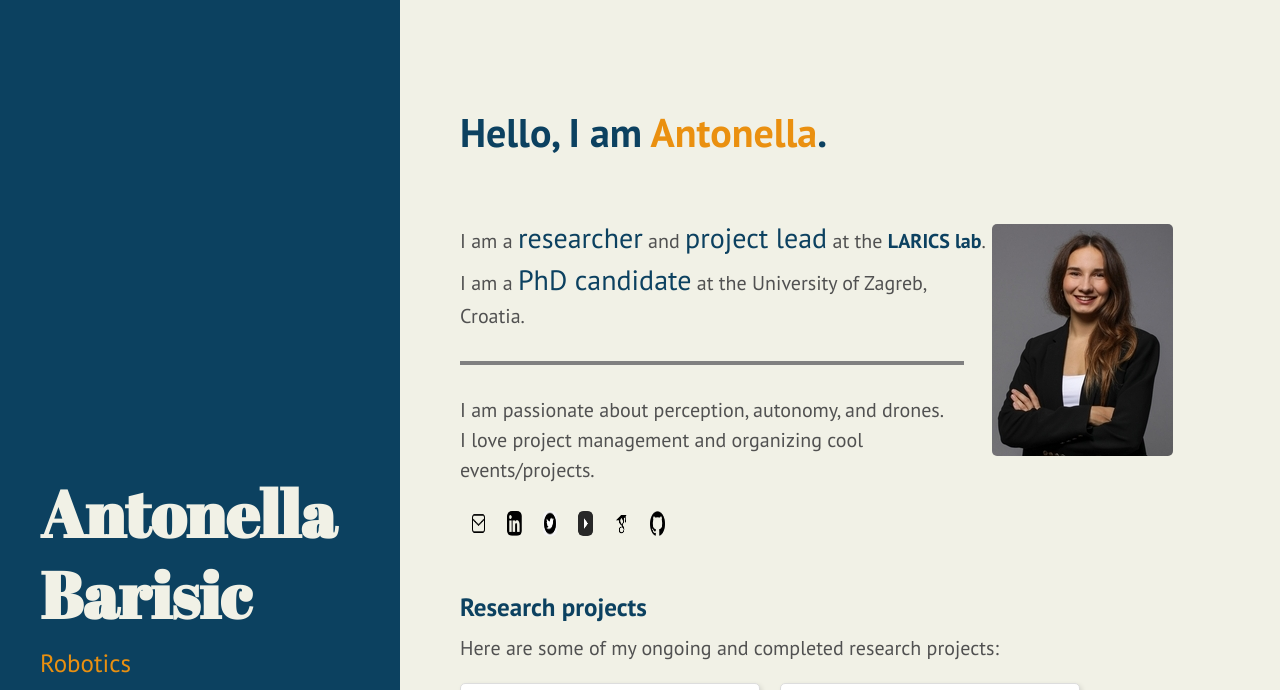
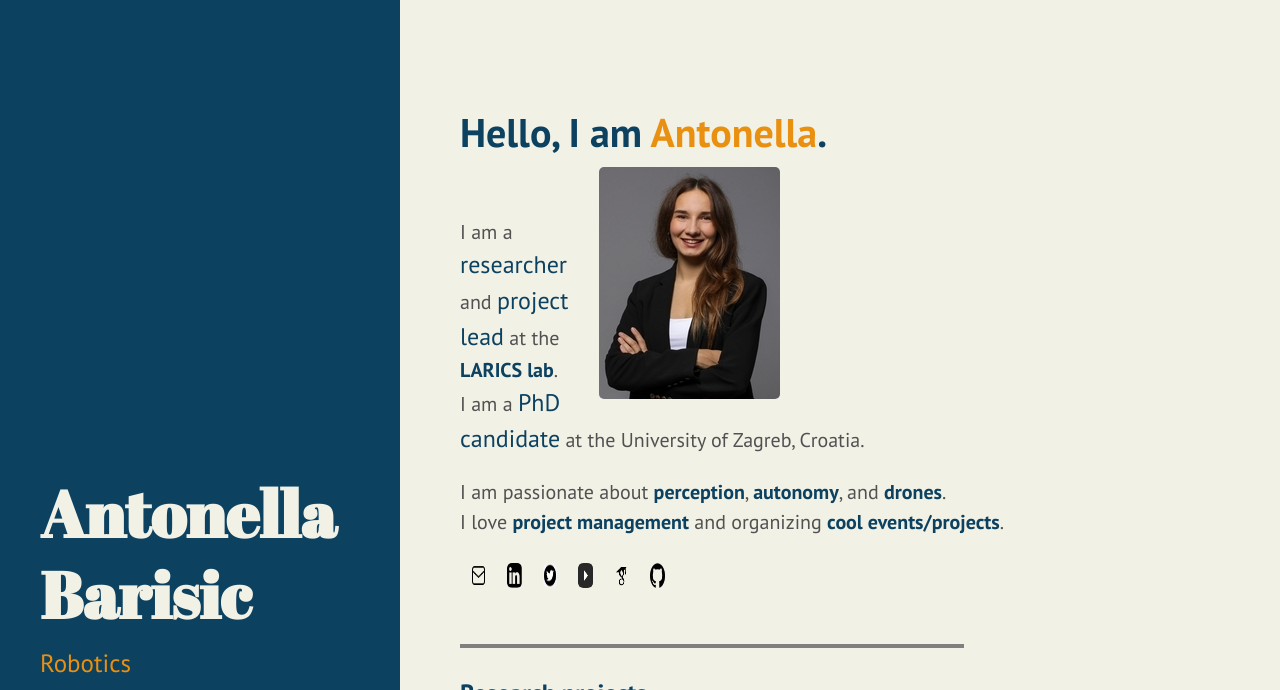
Before and after one commit to antonellabarisic/antonellabarisic.github.io, a Jekyll site: the page built from index.md, in a window 1280 px wide and 900 px high, cut to the strip 0-690 px from the top of the window. Built offline with Jekyll 4.4.1, drawn with Linux system fonts in a browser that asks for light colours.

Commit message:
Update intro

```diff
--- a/index.md
+++ b/index.md
@@ -6,12 +6,11 @@ title: Home
 # Hello, I am <span style="color:#EA9010">Antonella</span>.
 <br/>
 
-![Portrait](/public/antonella_b_fer.jpg){:style="float: right;margin-right: 7px;margin-top: 7px;"}
+![Portrait](/public/antonella_b_fer.jpg){:style="float: right;margin-right: 400px;margin-top: -50px;"}
 
-
-I am a <span style="font-size:1.4em; color:#0C4160;">researcher</span> and <span style="font-size:1.4em; color:#0C4160;">project lead</span> at the <span style="font-weight:bold">[LARICS lab](https://larics.fer.hr/)</span>.
+I am a <span style="font-size:1.2em; color:#0C4160;">researcher</span> and <span style="font-size:1.2em; color:#0C4160;">project lead</span> at the <span style="font-weight:bold">[LARICS lab](https://larics.fer.hr/)</span>.
 <br/>
-I am a <span style="font-size:1.4em; color:#0C4160;">PhD candidate</span> at the University of Zagreb, Croatia.
+I am a <span style="font-size:1.2em; color:#0C4160;">PhD candidate</span> at the University of Zagreb, Croatia.
 
 
 <!-- I am a <span style="font-size:1.4em; color:#0C4160;">lead researcher</span> at the international project MARCUS,
@@ -22,16 +21,21 @@ I am a <span style="font-size:1.4em; color:#0C4160;">visiting scholar</span> at
 I am a <span style="font-size:1.4em; color:#0C4160;">PhD student</span> and researcher at the <span style="font-weight:bold">[LARICS lab](https://larics.fer.hr/)</span> at the University of Zagreb, Croatia.
 <br/> -->
 
-
-<hr style="border:2px solid gray; width: 70%;">
+<!--
+<hr style="border:2px solid gray; width: 70%;"> -->
 
 <!-- I am passionate about <span style="font-size:1.2em; color:#0C4160; font-weight:bold;">perception, autonomy</span>, and <span style="font-size:1.2em; color:#0C4160; font-weight:bold;">drones</span>.  -->
 
-I am passionate about perception, autonomy, and drones.
-I love project management and organizing cool events/projects.
+
+<p>
+  I am passionate about <strong style="color:#0C4160;">perception</strong>, <strong style="color:#0C4160;">autonomy</strong>, and <strong style="color:#0C4160;">drones</strong>. <br/>
+  I love <strong style="color:#0C4160;">project management</strong> and organizing <strong style="color:#0C4160;">cool events/projects</strong>.
+</p>
+
+[<img src="public/email_icon.png" width="25" height="25">](mailto:antonella.barisic1@gmail.com) | [<img src="public/linkedin_icon.png" width="25" height="25">](https://www.linkedin.com/in/antonellabarisic/) | [<img src="public/twitter_icon.png" width="25" height="25">](https://twitter.com/Antonella_sci) | [<img src="public/yt_icon.png" width="25" height="25">](https://www.youtube.com/channel/UCKjtYGAn2ZW5NBzU9EtE7ug) | [<img src="public/google-scholar.png" width="25" height="25">](https://scholar.google.com/citations?user=ePnL9R4AAAAJ&hl=en&oi=ao) | [<img src="public/github_icon.png" width="25" height="25">](https://github.com/antonellabarisic)
 
 
-[<img src="public/email_icon.png" width="25" height="25">](mailto:antonella.barisic1@gmail.com) | [<img src="public/linkedin_icon.png" width="25" height="25">](https://www.linkedin.com/in/antonellabarisic/) | [<img src="public/twitter_icon.png" width="25" height="25">](https://twitter.com/Antonella_sci) | [<img src="public/yt_icon.png" width="25" height="25">](https://www.youtube.com/channel/UCKjtYGAn2ZW5NBzU9EtE7ug) | [<img src="public/google-scholar.png" width="25" height="25">](https://scholar.google.com/citations?user=ePnL9R4AAAAJ&hl=en&oi=ao) | [<img src="public/github_icon.png" width="25" height="25">](https://github.com/antonellabarisic)
+<hr style="border:2px solid gray; width: 70%;">
 
 ### Research projects
 
```
